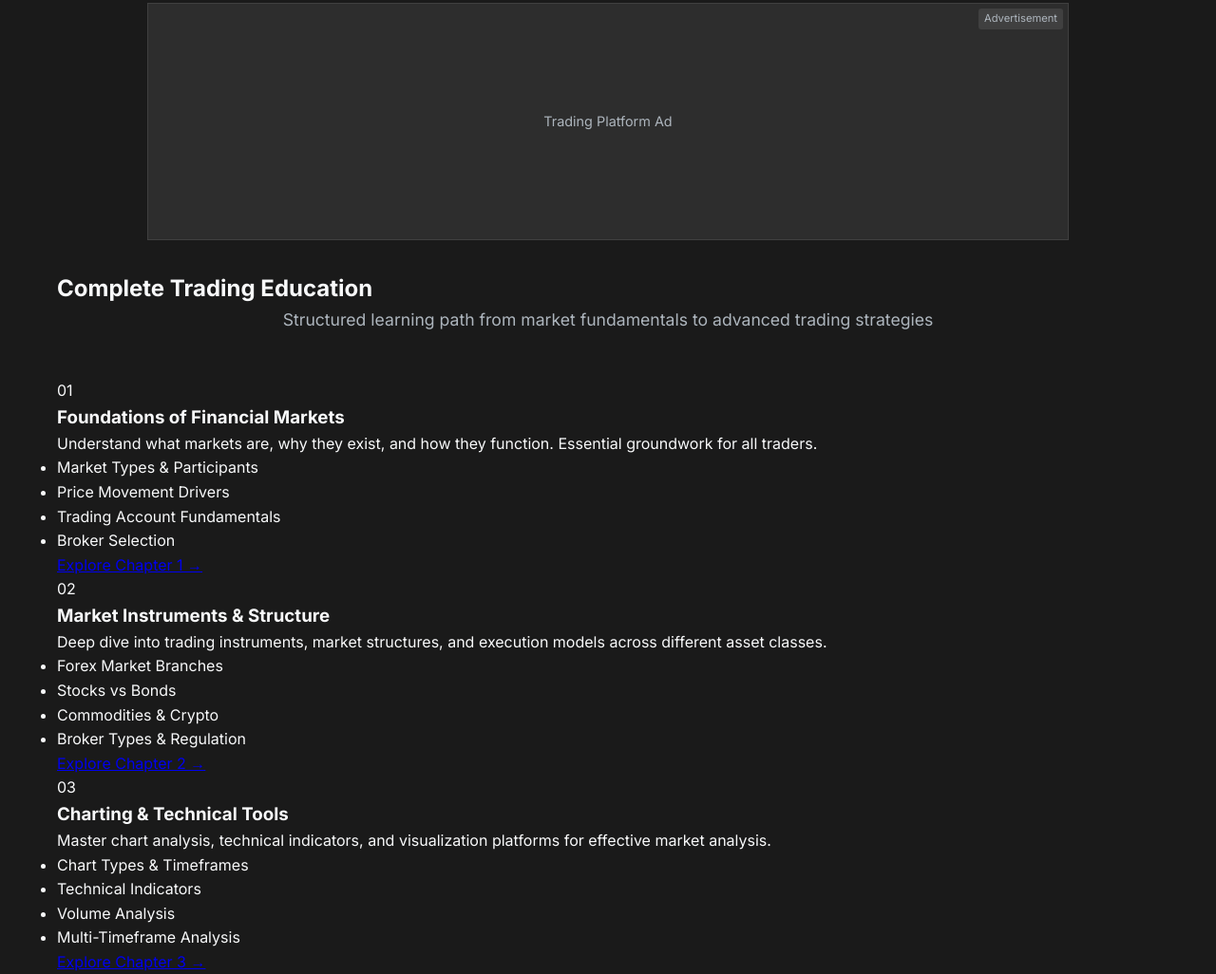
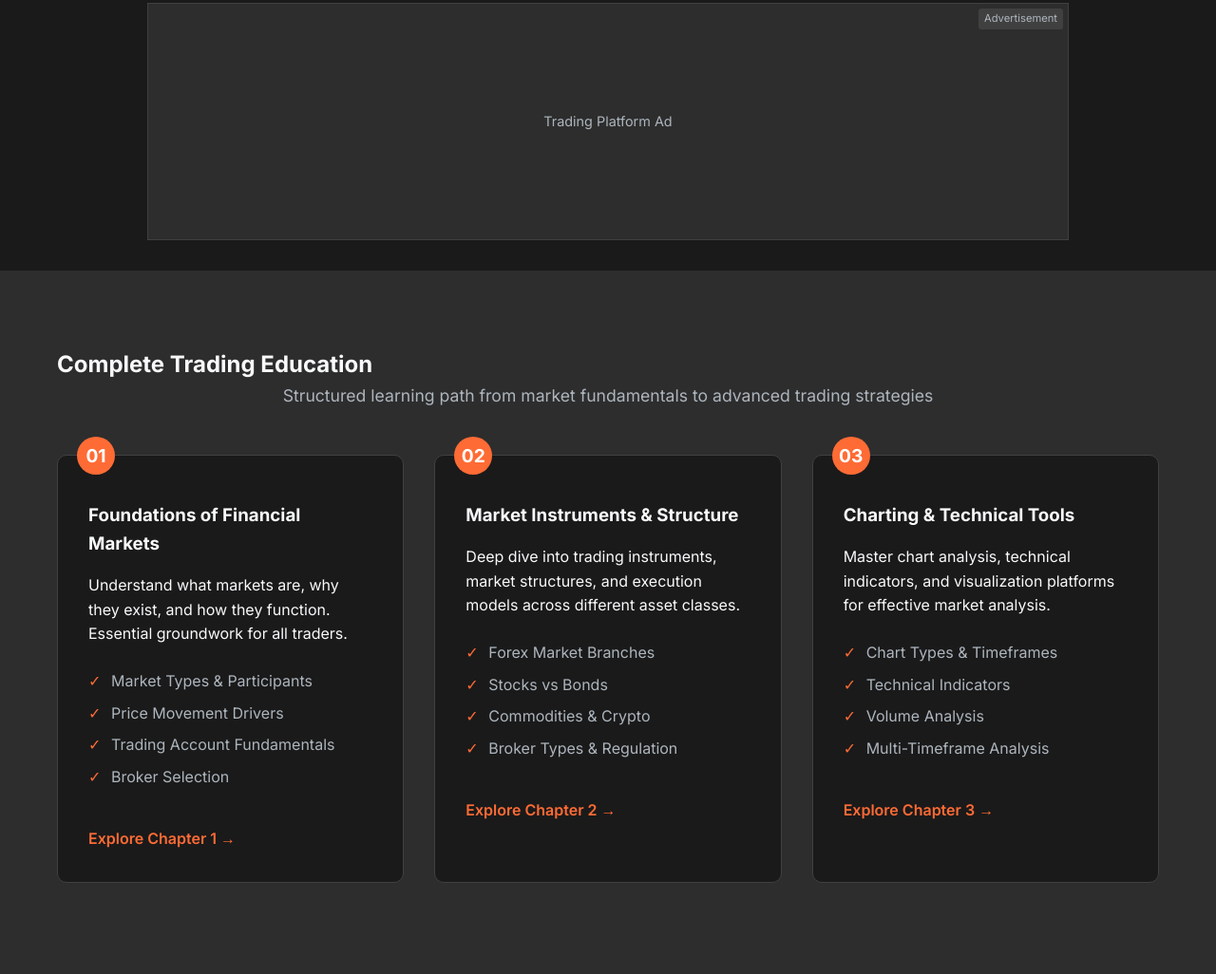
Before and after one commit to JacksonMukurani/marketmasters-pro, a plain HTML site: page index.html in a window 1280 px wide. Shown: the part 487-1513 px from the top of the page at 95% size. Drawn offline with Linux system fonts and the light colour scheme.

Commit message:
Update styles.css

```diff
--- a/styles.css
+++ b/styles.css
@@ -1024,3 +1024,101 @@ select:focus, input:focus {
 .header {
     z-index: 1000;
 }
+/* Chapters Section */
+.chapters-section {
+    padding: 80px 0;
+    background: var(--dark-gray);
+}
+
+.chapters-grid {
+    display: grid;
+    grid-template-columns: repeat(auto-fit, minmax(350px, 1fr));
+    gap: 2rem;
+    margin-top: 3rem;
+}
+
+.chapter-card {
+    background: var(--black);
+    padding: 2rem;
+    border-radius: 10px;
+    border: 1px solid var(--medium-gray);
+    transition: all 0.3s ease;
+    position: relative;
+}
+
+.chapter-card:hover {
+    transform: translateY(-5px);
+    border-color: var(--primary-orange);
+}
+
+.chapter-number {
+    position: absolute;
+    top: -20px;
+    left: 20px;
+    background: var(--primary-orange);
+    color: var(--white);
+    width: 40px;
+    height: 40px;
+    border-radius: 50%;
+    display: flex;
+    align-items: center;
+    justify-content: center;
+    font-weight: bold;
+    font-size: 1.2rem;
+}
+
+.chapter-card h3 {
+    color: var(--text-light);
+    margin-bottom: 1rem;
+    margin-top: 1rem;
+}
+
+.chapter-topics {
+    list-style: none;
+    margin: 1.5rem 0;
+}
+
+.chapter-topics li {
+    color: var(--text-muted);
+    margin-bottom: 0.5rem;
+    padding-left: 1.5rem;
+    position: relative;
+}
+
+.chapter-topics li:before {
+    content: "✓";
+    color: var(--primary-orange);
+    position: absolute;
+    left: 0;
+}
+
+.chapter-link {
+    color: var(--primary-orange);
+    text-decoration: none;
+    font-weight: 600;
+    display: inline-block;
+    margin-top: 1rem;
+}
+
+/* About Section */
+.about-section {
+    padding: 80px 0;
+    background: var(--black);
+}
+
+.about-features {
+    display: grid;
+    grid-template-columns: repeat(auto-fit, minmax(250px, 1fr));
+    gap: 2rem;
+    margin-top: 2rem;
+}
+
+.feature h4 {
+    color: var(--primary-orange);
+    margin-bottom: 0.5rem;
+}
+
+.feature p {
+    color: var(--text-muted);
+    line-height: 1.6;
+}
```
